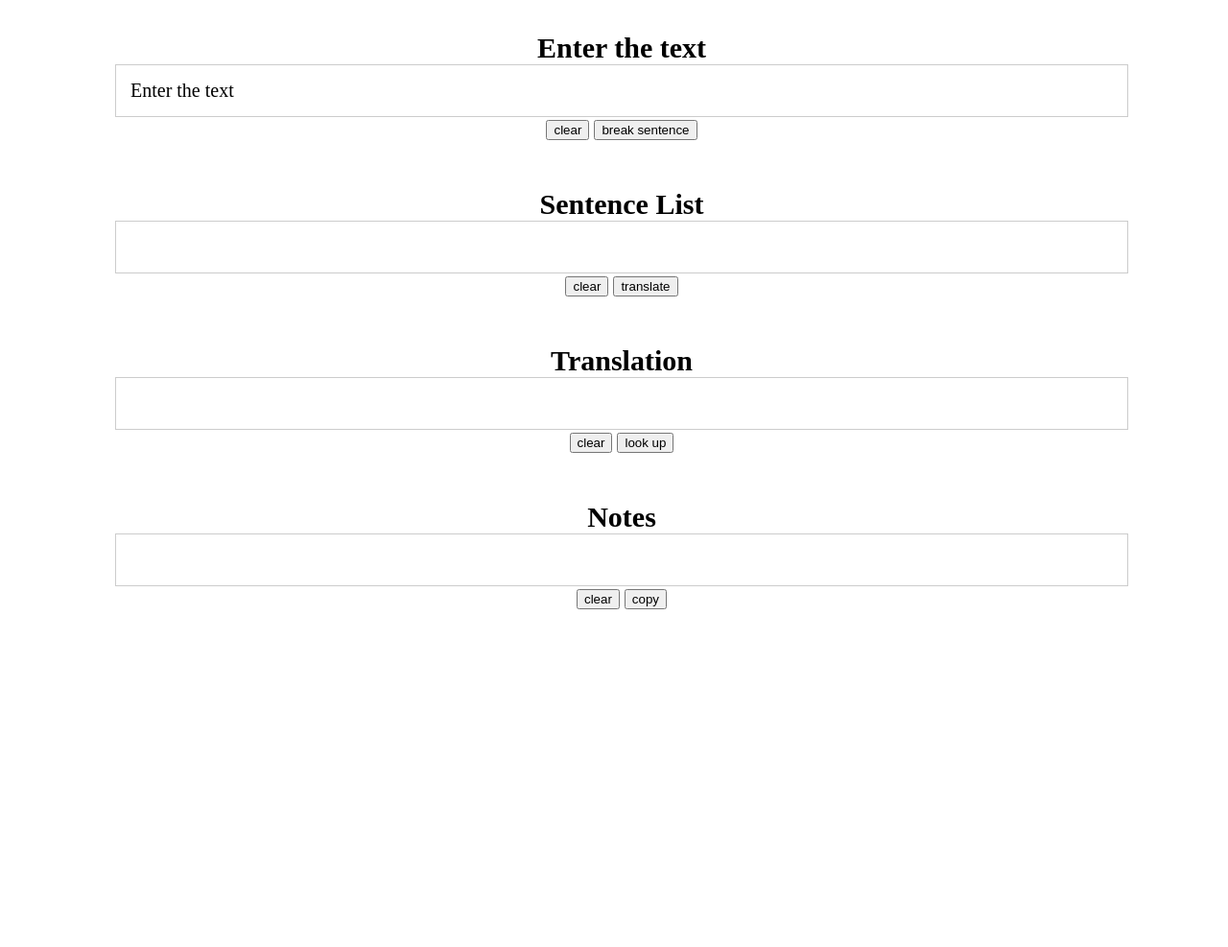
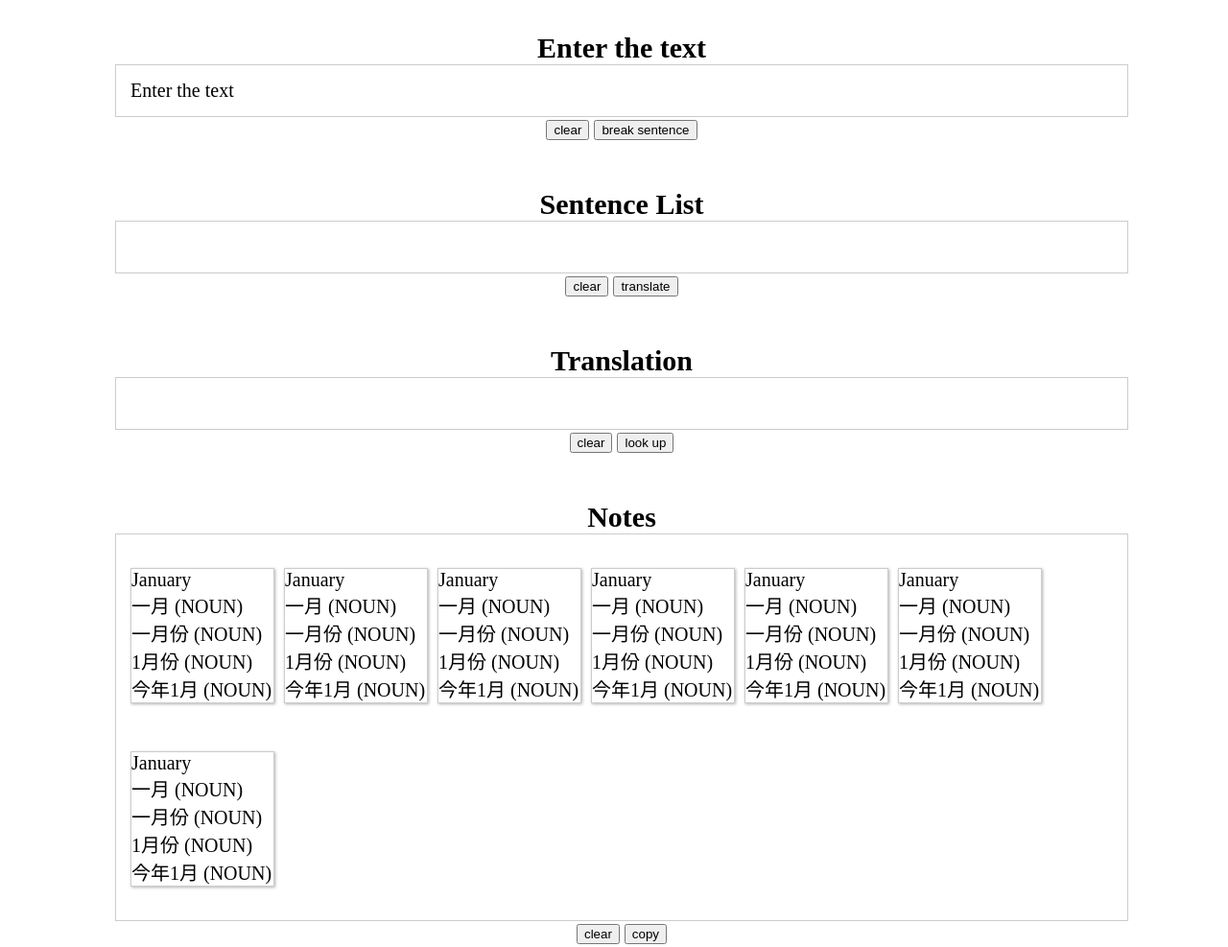
Before and after one commit to LisaMandarin/learnLanguage, a website built with Vite: page index.html in a window 1280 px wide. Shown: the whole page at 96% size. Before the commit the page ends 800 px from the top, so only its background shows below. Built offline with nearby package versions, Linux system fonts and the light colour scheme.

Commit message:
note style fix

```diff
--- a/index.html
+++ b/index.html
@@ -36,7 +36,15 @@
 
   <section class="card">
     <h1>Notes</h1>
-    <div contenteditable="true" class="area" id="notesArea"></div>
+    <div contenteditable="true" class="area" id="notesArea">
+      <p class="note" contenteditable="true">January<br>一月 (NOUN)<br>一月份 (NOUN)<br>1月份 (NOUN)<br>今年1月 (NOUN)</p>
+      <p class="note" contenteditable="true">January<br>一月 (NOUN)<br>一月份 (NOUN)<br>1月份 (NOUN)<br>今年1月 (NOUN)</p>
+      <p class="note" contenteditable="true">January<br>一月 (NOUN)<br>一月份 (NOUN)<br>1月份 (NOUN)<br>今年1月 (NOUN)</p>
+      <p class="note" contenteditable="true">January<br>一月 (NOUN)<br>一月份 (NOUN)<br>1月份 (NOUN)<br>今年1月 (NOUN)</p>
+      <p class="note" contenteditable="true">January<br>一月 (NOUN)<br>一月份 (NOUN)<br>1月份 (NOUN)<br>今年1月 (NOUN)</p>
+      <p class="note" contenteditable="true">January<br>一月 (NOUN)<br>一月份 (NOUN)<br>1月份 (NOUN)<br>今年1月 (NOUN)</p>
+      <p class="note" contenteditable="true">January<br>一月 (NOUN)<br>一月份 (NOUN)<br>1月份 (NOUN)<br>今年1月 (NOUN)</p>
+    </div>
     <div>
       <button type="button" id="clearNotesBtn">clear</button>
       <button type="button" id="copyBtn">copy</button>
--- a/js/wordToChinese.js
+++ b/js/wordToChinese.js
@@ -57,10 +57,9 @@ document.addEventListener('DOMContentLoaded', function() {
 
                 pElem.innerHTML = meanings.join('<br>');
                 outputArea.appendChild(pElem);
-                outputArea.appendChild(document.createElement('hr'));
 
             } else {
-                alert('Please select the entire word')
+                alert('Please select a entire word')
             }
         } catch (error) {
             console.error('Error: ', error.message);
--- a/style.css
+++ b/style.css
@@ -35,3 +35,15 @@ h1 {
 .translate-error {
   color: red;
 }
+
+#notesArea {
+  display: grid;
+  grid-template-columns: repeat(auto-fill, 150px);
+  grid-gap: 10px;
+  justify-content: start;
+}
+
+.note {
+  border: 1px solid #ccc;
+  box-shadow: 1px 1px 3px rgba(0, 0, 0, 0.3);
+}
```
